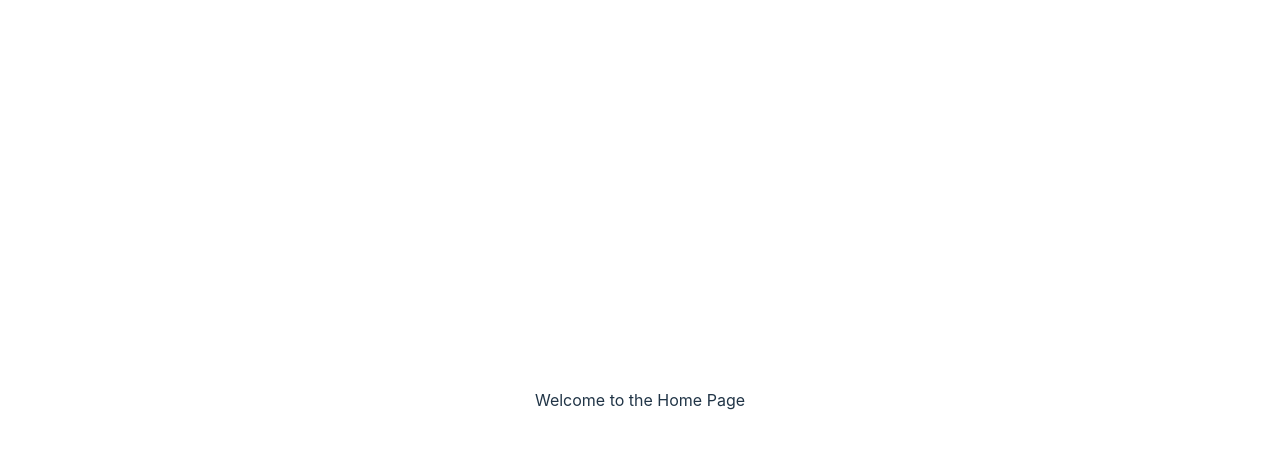
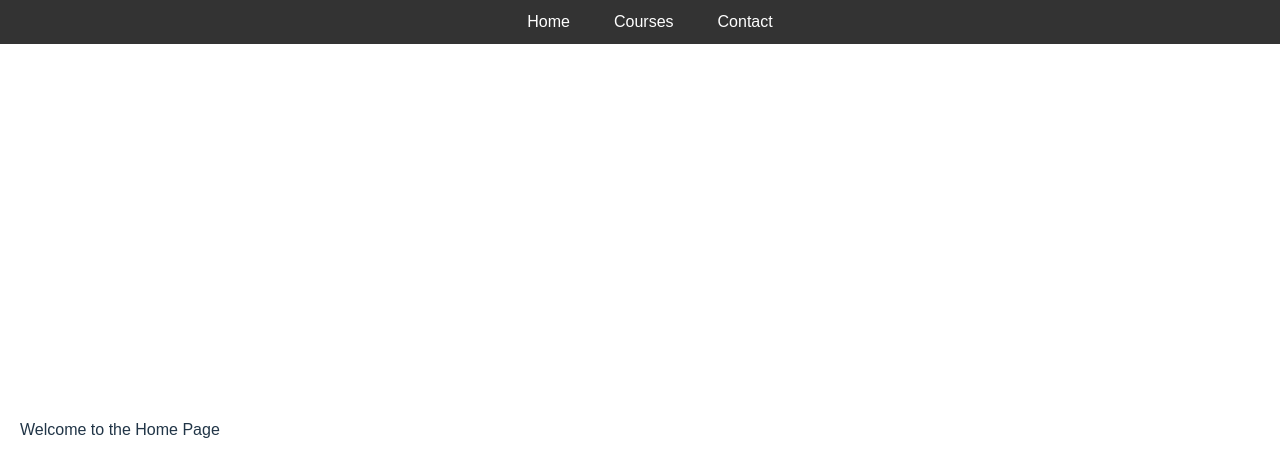
Before and after one commit to JustinHu8/react-9-authentication, a React (Vite) app: page / in a window 1280 px wide. Shown: the top 476 px of the page. Built offline with nearby package versions, Linux system fonts and the light colour scheme.

Commit message:
Implement nav bar

```diff
--- a/src/App.css
+++ b/src/App.css
@@ -1,8 +1,18 @@
-#root {
-  max-width: 1280px;
-  margin: 0 auto;
-  padding: 2rem;
-  text-align: center;
+
+body {
+  margin: 0;
+  font-family: Arial, sans-serif;
+  height: 100vh;
+}
+
+.main-content {
+  padding-top: 60px;
+  display: flex;
+  justify-content: center;
+  align-items: center;
+  height: calc(100vh - 60px);
+  padding-left: 20px;
+  box-sizing: border-box;
 }
 
 .course-list {
@@ -30,3 +40,40 @@
   font-size: 1em;
   margin-bottom: 5px;
 }
+
+.navbar {
+  position: fixed;
+  top: 0;
+  left: 0;
+  width: 100%;
+  background-color: #333;
+  padding: 10px;
+  display: flex;
+  justify-content: center;
+  align-items: center;
+}
+
+.navbar ul {
+  list-style-type: none;
+  display: flex;
+  gap: 20px;
+  margin: 0;
+  padding: 0;
+}
+
+.navbar li {
+  display: inline;
+}
+
+.navbar a {
+  color: white;
+  text-decoration: none;
+  font-size: 16px;
+  padding: 8px 12px;
+  border-radius: 4px;
+  transition: background-color 0.3s ease;
+}
+
+.navbar a:hover {
+  background-color: #555;
+}
--- a/src/App.tsx
+++ b/src/App.tsx
@@ -1,18 +1,25 @@
 import './App.css'
 import { Route, Routes } from 'react-router-dom'
+import NavBar from './components/NavBar/NavBar'
 import HomePage from './pages/HomePage'
 import CourseListPage from './pages/CourseListPage'
 import ContactPage from './pages/ContactPage'
 
 
+
 const App = () => {
 
   return (
-    <Routes>
-      <Route path="/" element={<HomePage />} />
-      <Route path="/courses" element={<CourseListPage />} />
-      <Route path="/contact" element={<ContactPage />} />
-    </Routes>
+    <div>
+      <NavBar />
+      <div className="main-content">
+        <Routes>
+          <Route path="/" element={<HomePage />} />
+          <Route path="/courses" element={<CourseListPage />} />
+          <Route path="/contact" element={<ContactPage />} />
+        </Routes>
+      </div>
+    </div>
   )
 
 }
--- /dev/null
+++ b/src/components/NavBar/NavBar.tsx
@@ -0,0 +1,13 @@
+import { Link } from "react-router-dom";
+
+const NavBar = () => (
+  <nav className='navbar'>
+    <ul>
+      <li><Link to="/">Home</Link></li>
+      <li><Link to="/courses">Courses</Link></li>
+      <li><Link to="/contact">Contact</Link></li>
+    </ul>
+  </nav>
+);
+
+export default NavBar;
```
